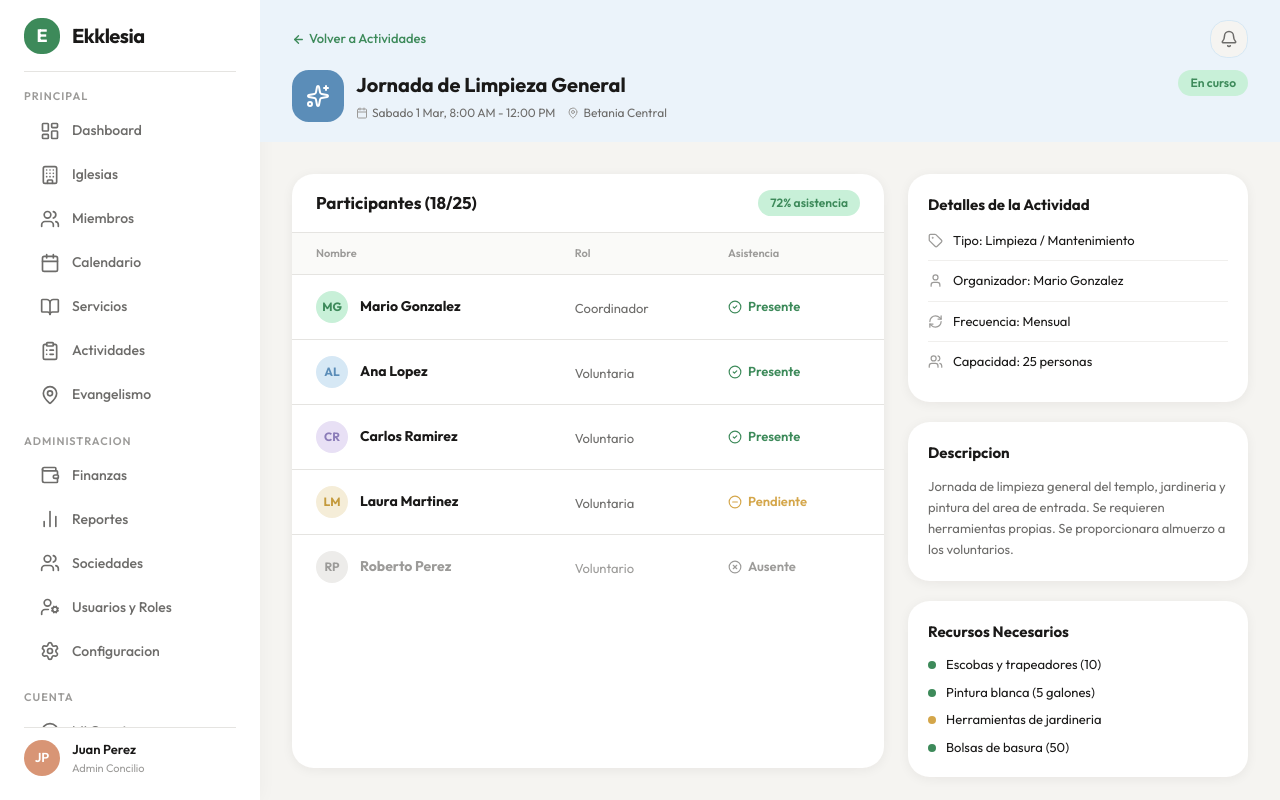
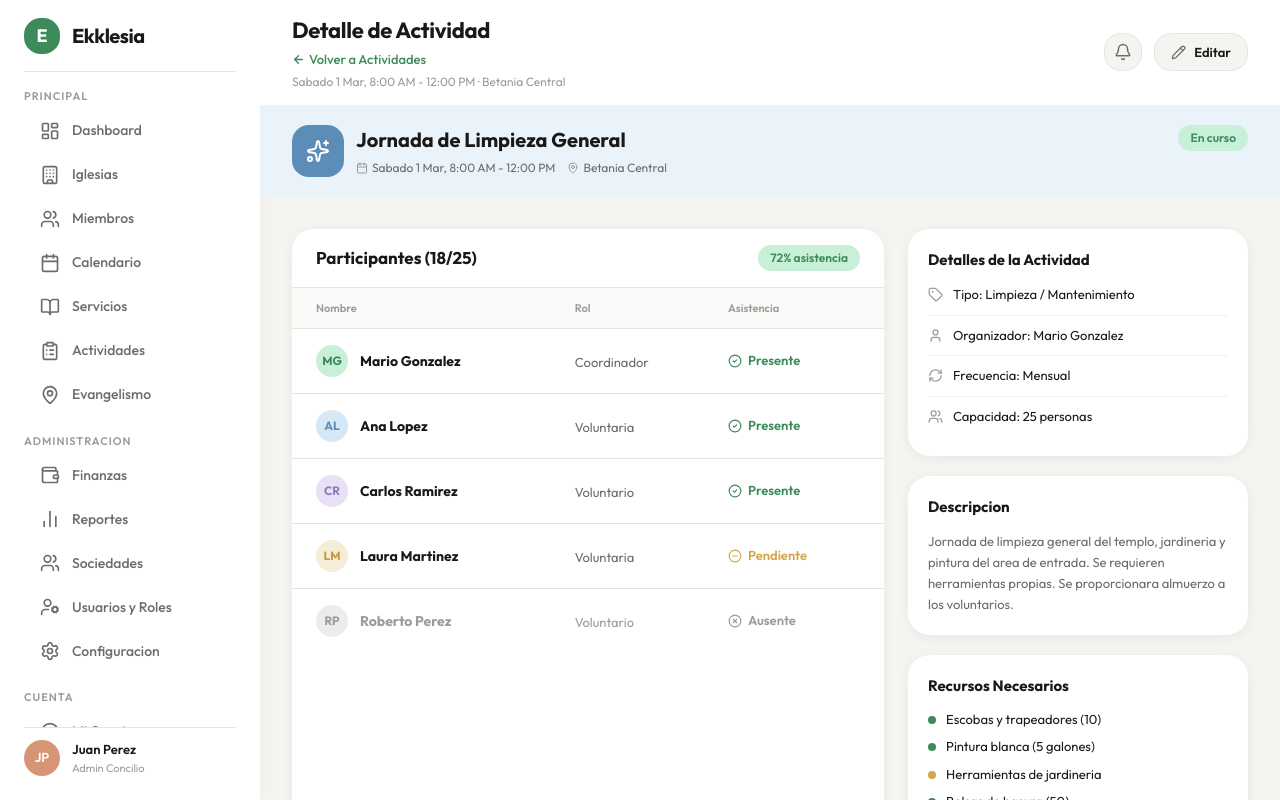
Before and after one commit to osnaidermiranda-art/ekklesia, a Next.js app: page /activities/1 in a window 1280 px wide. Built offline with nearby package versions, Linux system fonts and the light colour scheme.

Commit message:
feat(activities): redesign activity detail header to match other detail pages pattern

```diff
--- a/src/views/activities/ui/ActivityDetailPage.tsx
+++ b/src/views/activities/ui/ActivityDetailPage.tsx
@@ -7,6 +7,7 @@ import {
   CheckCircle2,
   MapPin,
   MinusCircle,
+  Pencil,
   RefreshCw,
   Sparkles,
   Tag,
@@ -182,40 +183,55 @@ export function ActivityDetailPage() {
 
   return (
     <div className="flex h-full flex-col overflow-hidden">
-      {/* Header */}
-      <header className="shrink-0 bg-[#EBF3FA] px-4 py-5 md:px-8">
-        {/* Back link row */}
-        <div className="mb-3 flex items-center justify-between">
+      {/* Navigation header — white, like other detail pages */}
+      <header className="flex shrink-0 items-center justify-between gap-3 bg-white px-4 py-[14px] shadow-[0_1px_8px_rgba(26,25,24,0.04)] md:px-8">
+        <div className="flex min-w-0 flex-col gap-[3px]">
+          <h1 className="truncate text-[20px] font-bold tracking-[-0.3px] text-[#1A1918] sm:text-[22px]">
+            Detalle de Actividad
+          </h1>
           <button
             type="button"
             onClick={() => router.back()}
-            className="flex items-center gap-1 text-[13px] font-medium text-[#3D8A5A] transition-colors hover:text-[#2d6b44]"
+            className="flex w-fit items-center gap-1 text-[13px] font-medium text-[#3D8A5A] transition-colors hover:text-[#2d6b44]"
           >
             <ArrowLeft size={13} strokeWidth={2.5} />
             Volver a Actividades
           </button>
+          <p className="truncate text-[12px] text-[#9C9B99]">
+            {activity.date} · {activity.location}
+          </p>
+        </div>
 
+        <div className="flex shrink-0 items-center gap-2 md:gap-3">
           <button
             type="button"
             aria-label="Notificaciones"
-            className="flex size-[38px] shrink-0 items-center justify-center rounded-xl border border-[#D6E8F5] bg-[#F5F4F1]"
+            className="flex size-[38px] shrink-0 items-center justify-center rounded-xl border border-[#E5E4E1] bg-[#F5F4F1]"
           >
             <Bell size={18} className="text-[#6D6C6A]" />
           </button>
+          <button
+            type="button"
+            className="flex h-[38px] items-center gap-2 rounded-xl border border-[#E5E4E1] bg-[#F5F4F1] px-3 text-[13px] font-semibold text-[#1A1918] transition-colors hover:bg-[#EDECEA] sm:px-4"
+          >
+            <Pencil size={15} className="text-[#6D6C6A]" />
+            <span className="hidden sm:inline">Editar</span>
+          </button>
         </div>
+      </header>
 
-        {/* Title row */}
+      {/* Scrollable body */}
+      <div className="flex flex-1 flex-col overflow-y-auto">
+        {/* Blue activity info banner */}
+        <div className="shrink-0 bg-[#EBF3FA] px-4 py-5 md:px-8">
           <div className="flex items-start justify-between gap-4">
             <div className="flex min-w-0 items-start gap-3">
-            {/* Icon box */}
               <div
                 className="flex size-[52px] shrink-0 items-center justify-center rounded-xl"
                 style={{ backgroundColor: activity.iconBg }}
               >
                 <Sparkles size={24} className="text-white" />
               </div>
-
-            {/* Title + meta */}
               <div className="flex min-w-0 flex-col gap-1">
                 <h1 className="truncate text-[20px] font-bold text-[#1A1918]">{activity.title}</h1>
                 <div className="flex flex-wrap items-center gap-x-3 gap-y-1">
@@ -230,19 +246,16 @@ export function ActivityDetailPage() {
                 </div>
               </div>
             </div>
-
-          {/* Status badge */}
             <span className="inline-flex shrink-0 items-center rounded-full bg-[#C8F0D8] px-3 py-1 text-[12px] font-semibold text-[#3D8A5A]">
               En curso
             </span>
           </div>
-      </header>
+        </div>
 
-      {/* Body */}
-      <div className="flex flex-1 flex-col gap-5 overflow-y-auto p-4 lg:flex-row lg:gap-6 lg:p-8">
+        {/* Two-column content */}
+        <div className="flex flex-col gap-5 p-4 lg:flex-row lg:gap-6 lg:p-8">
           {/* Left — participants table */}
           <div className="flex flex-1 flex-col rounded-2xl bg-white shadow-[0_2px_12px_rgba(26,25,24,0.06)]">
-          {/* Card header */}
             <div className="flex items-center justify-between gap-3 border-b border-[#E5E4E1] px-6 py-4">
               <span className="text-[17px] font-bold text-[#1A1918]">
                 Participantes ({activity.present}/{activity.capacity})
@@ -252,7 +265,6 @@ export function ActivityDetailPage() {
               </span>
             </div>
 
-          {/* Table */}
             <div className="overflow-auto">
               <table className="w-full border-collapse">
                 <thead>
@@ -272,8 +284,10 @@ export function ActivityDetailPage() {
                   {activity.participants.map((participant) => {
                     const isAbsent = participant.attendance === 'absent'
                     return (
-                    <tr key={participant.id} className="border-b border-[#E5E4E1] last:border-b-0">
-                      {/* Name */}
+                      <tr
+                        key={participant.id}
+                        className="border-b border-[#E5E4E1] last:border-b-0"
+                      >
                         <td className="py-4 pl-6 pr-4">
                           <div className="flex items-center gap-3">
                             <div
@@ -293,8 +307,6 @@ export function ActivityDetailPage() {
                             </span>
                           </div>
                         </td>
-
-                      {/* Role */}
                         <td className="px-4 py-4">
                           <span
                             className="text-[13px]"
@@ -303,8 +315,6 @@ export function ActivityDetailPage() {
                             {participant.role}
                           </span>
                         </td>
-
-                      {/* Attendance */}
                         <td className="px-4 py-4 pr-6">
                           <AttendanceCell attendance={participant.attendance} isAbsent={isAbsent} />
                         </td>
@@ -320,21 +330,25 @@ export function ActivityDetailPage() {
           <div className="flex w-full shrink-0 flex-col gap-5 lg:w-[340px]">
             {/* Details card */}
             <div className="rounded-2xl bg-white px-5 py-5 shadow-[0_2px_12px_rgba(26,25,24,0.06)]">
-            <h3 className="mb-1 text-[15px] font-bold text-[#1A1918]">Detalles de la Actividad</h3>
+              <h3 className="mb-1 text-[15px] font-bold text-[#1A1918]">
+                Detalles de la Actividad
+              </h3>
               <div className="flex flex-col">
-              <div className="flex items-center gap-2.5 border-b border-[#F0EFED] py-2.5 last:border-b-0">
+                <div className="flex items-center gap-2.5 border-b border-[#F0EFED] py-2.5">
                   <Tag size={15} className="shrink-0 text-[#9C9B99]" />
                   <span className="text-[13px] text-[#1A1918]">Tipo: {activity.type}</span>
                 </div>
-              <div className="flex items-center gap-2.5 border-b border-[#F0EFED] py-2.5 last:border-b-0">
+                <div className="flex items-center gap-2.5 border-b border-[#F0EFED] py-2.5">
                   <User size={15} className="shrink-0 text-[#9C9B99]" />
                   <span className="text-[13px] text-[#1A1918]">
                     Organizador: {activity.organizer}
                   </span>
                 </div>
-              <div className="flex items-center gap-2.5 border-b border-[#F0EFED] py-2.5 last:border-b-0">
+                <div className="flex items-center gap-2.5 border-b border-[#F0EFED] py-2.5">
                   <RefreshCw size={15} className="shrink-0 text-[#9C9B99]" />
-                <span className="text-[13px] text-[#1A1918]">Frecuencia: {activity.frequency}</span>
+                  <span className="text-[13px] text-[#1A1918]">
+                    Frecuencia: {activity.frequency}
+                  </span>
                 </div>
                 <div className="flex items-center gap-2.5 py-2.5">
                   <Users size={15} className="shrink-0 text-[#9C9B99]" />
@@ -369,5 +383,6 @@ export function ActivityDetailPage() {
           </div>
         </div>
       </div>
+    </div>
   )
 }
```
Lines whose indentation alone changed are shown as unchanged.
